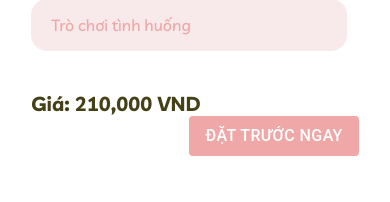
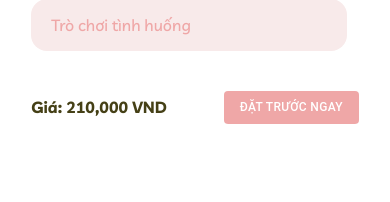
Before and after one commit to vmathu/cong-huong, a React (Create React App) app: page /cong-huong/combo-detail/1 in a window 390 px wide. Shown: the part 640-842 px from the top of the page. Built offline with nearby package versions, Linux system fonts and the light colour scheme; a web font is replaced by a local one.

Commit message:
update form link and combo detail price layout

```diff
--- a/src/pages/home-page/components/comboDetail.js
+++ b/src/pages/home-page/components/comboDetail.js
@@ -102,10 +102,16 @@ const useStyles = makeStyles((theme) => ({
             background: "white",
             color: "#EFA7A7",
         },
+        [theme.breakpoints.down("xs")]: {
+            fontSize: "12px"
+        },
     },
     price: {
         fontSize: "20px",
         fontWeight: "bold",
+        [theme.breakpoints.down("sm")]: {
+            fontSize: "16px"
+        },
         // color: "#DC4E4E"
     }
 }))
@@ -141,11 +147,11 @@ export default function ComboDetail(props) {
                     </div>
                     <br /><br />
                     <Grid container style={{ alignItems: "center" }}>
-                        <Grid item xs={12} sm={6} className={classes.price}>
+                        <Grid item xs={6} className={classes.price}>
                             Giá: {data.price}
                         </Grid>
-                        <Grid item xs={12} sm={6} style={{ textAlign: "end" }}>
-                            <a href="https://forms.gle/i5qe6JdGWAQrb77B7" style={{ textDecoration: "none" }}>
+                        <Grid item xs={6} style={{ textAlign: "end" }}>
+                            <a href="https://forms.gle/enJAmVxbD55PHZMq6" style={{ textDecoration: "none" }}>
                                 <Button variant="constained" className={classes.button}>
                                     ĐẶT TRƯỚC NGAY
                                 </Button>
--- a/src/pages/home-page/homePage.js
+++ b/src/pages/home-page/homePage.js
@@ -137,7 +137,7 @@ export default function HomePage() {
                     Hộp “Cùng con” gồm những món đồ được thiết kế chuyên biệt với từng mục đích khác nhau giúp cha mẹ có thể tiếp thu được những kiến thức nuôi dạy con hiệu quả và khoa học, đồng thời tạo cơ hội để cha mẹ và con cái có thể trở nên gắn kết hơn.
                 </h2>
                 <div style={{ margin: "4vw 0" }} >
-                    <a href="https://forms.gle/i5qe6JdGWAQrb77B7" style={{ textDecoration: "none" }}>
+                    <a href="https://forms.gle/enJAmVxbD55PHZMq6" style={{ textDecoration: "none" }}>
                         <Button variant="constained" className={classes.button2}>
                             ĐẶT TRƯỚC NGAY
                         </Button>
```
